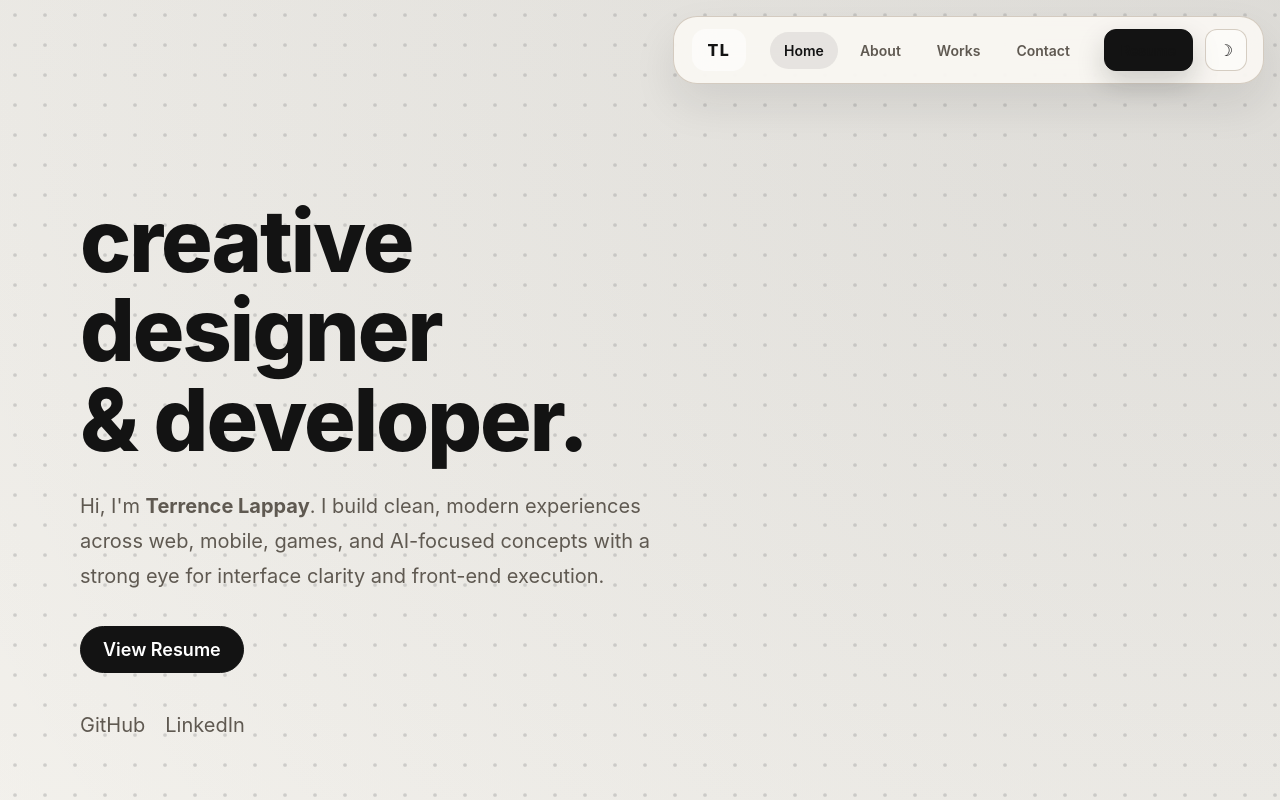
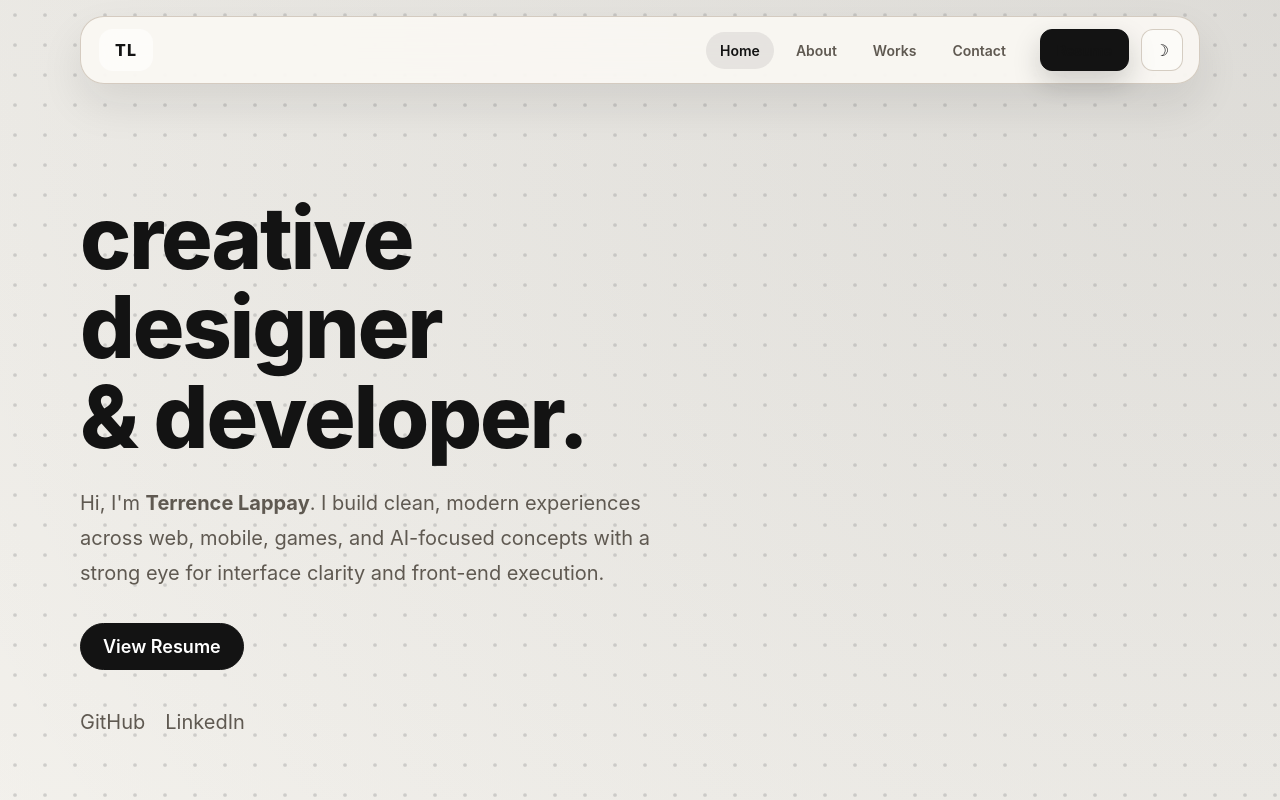
Before and after one commit to lauved/lauved.github.io, a plain HTML site: page index.html in a window 1280 px wide. Shown: the top 800 px of the page. Drawn offline with Linux system fonts and the light colour scheme.

Commit message:
Revert "changes, nothing change"
This reverts commit 8ac2cd514492963582901624ccd8042e4c6f25cb.

```diff
--- a/styles.css
+++ b/styles.css
@@ -99,9 +99,8 @@ body {
     align-items: center;
     justify-content: space-between;
     gap: 24px;
-    width: fit-content;
-    max-width: calc(100% - 32px);
-    margin: 16px 16px 0 auto;
+    width: min(1120px, calc(100% - 32px));
+    margin: 16px auto 0;
     padding: 12px 16px 12px 18px;
     border: 1px solid var(--border);
     border-radius: 24px;
@@ -419,21 +418,17 @@ body {
 ======================= */
 .hero {
     display: grid;
-    grid-template-columns: minmax(0, 1fr);
+    grid-template-columns: minmax(0, 1.05fr) minmax(300px, 420px);
     gap: 24px;
-    align-items: center;
+    align-items: stretch;
     padding: 110px 80px 56px;
 }
 
 .hero--home {
-    position: relative;
     min-height: calc(100vh - 88px);
-    overflow: hidden;
 }
 
 .hero-text {
-    position: relative;
-    z-index: 1;
     max-width: 680px;
 }
 
@@ -1555,8 +1550,6 @@ body {
         display: flex;
         top: 12px;
         width: calc(100% - 24px);
-        max-width: none;
-        margin: 12px auto 0;
         gap: 12px;
         padding: 12px;
     }
```
Also changed, not shown: index.html (+1 -0 lines).
